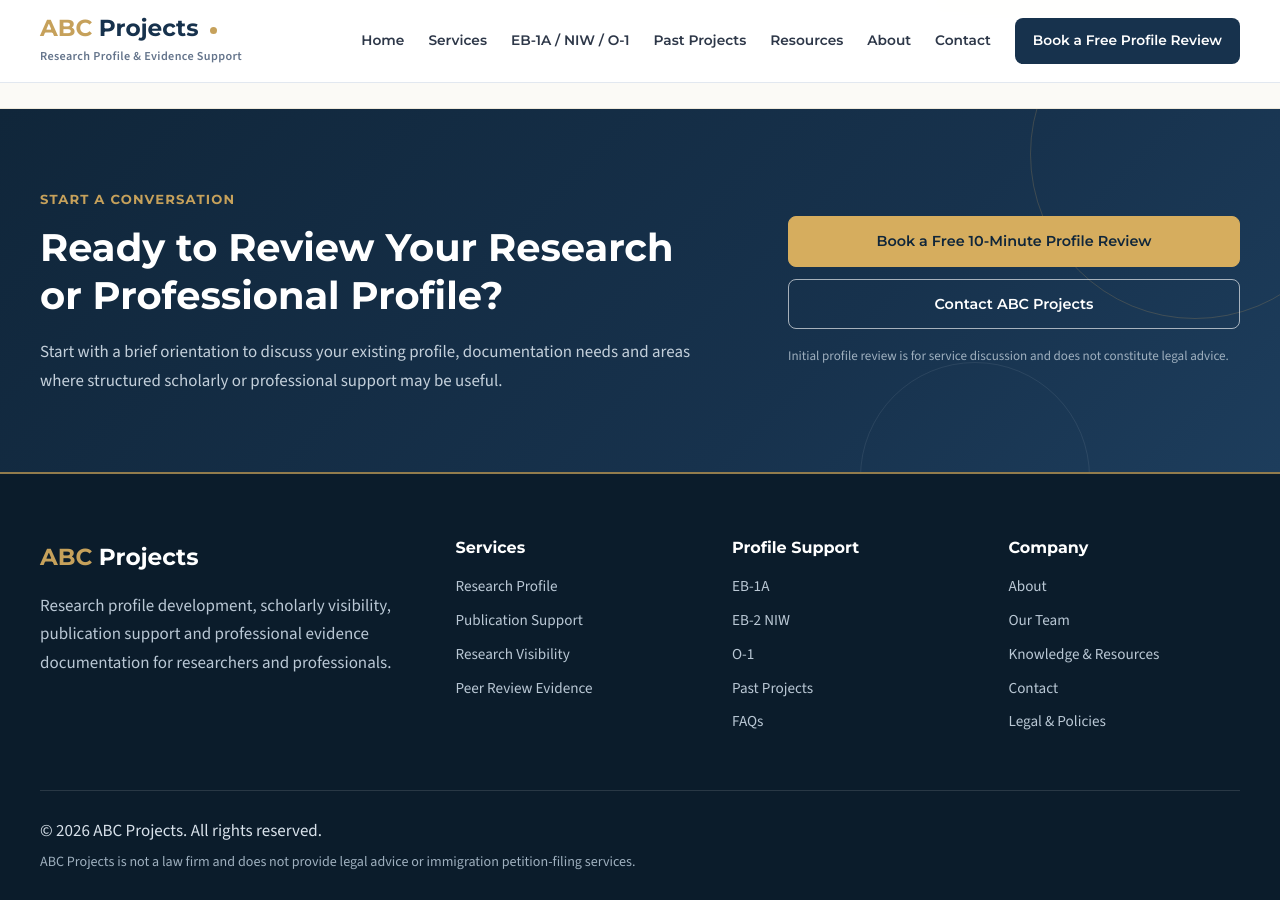
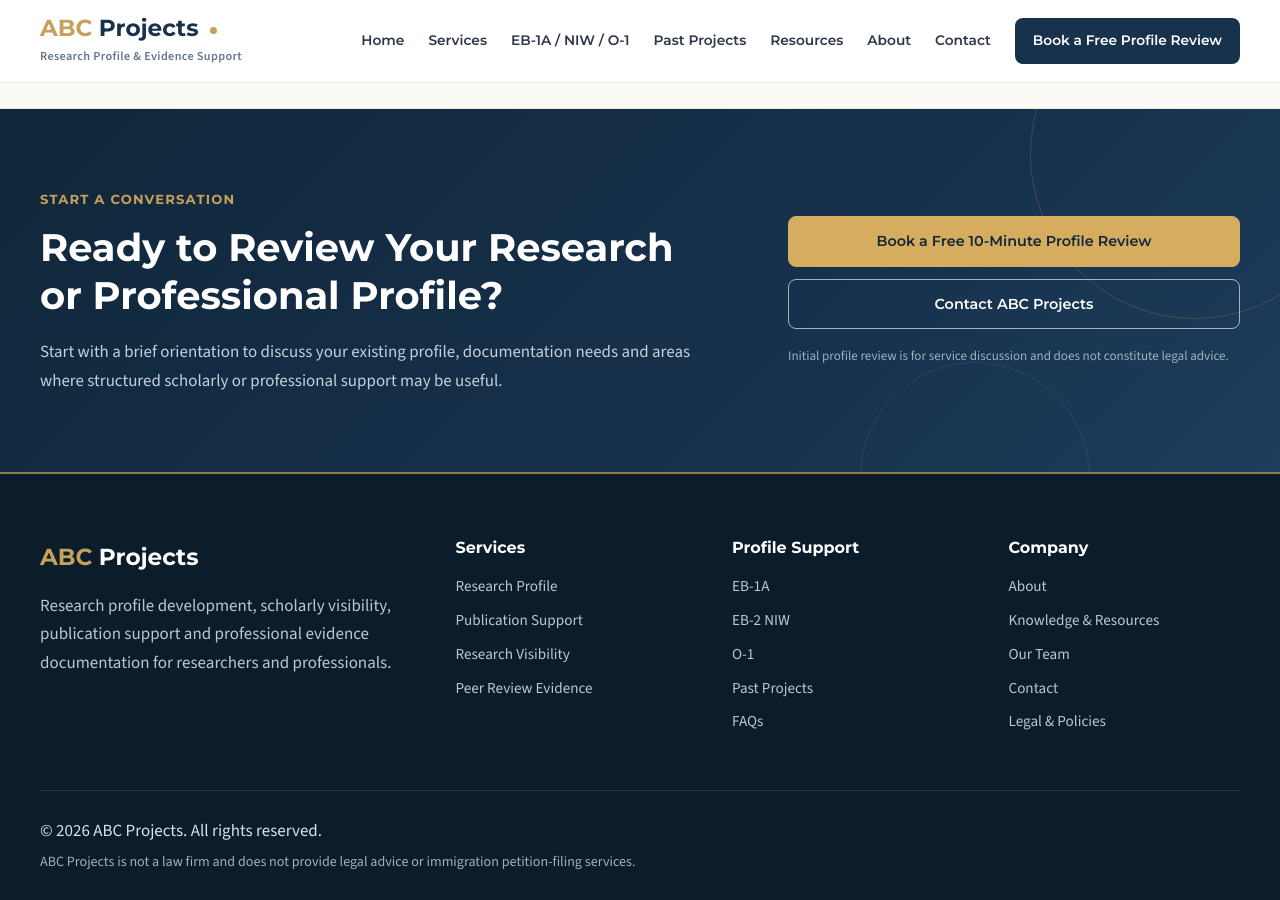
Before and after one commit to uprightpub/abcprojects, a Jekyll site: the page built from index.html, in a window 1280 px wide and 900 px high, scrolled down 10244 px. Built offline with Jekyll 4.4.1, drawn with Linux system fonts in a browser that asks for light colours; part of the change alters nothing that is shown.

```diff
--- a/_includes/footer.html
+++ b/_includes/footer.html
@@ -65,9 +65,9 @@
 
       <a href="{{ '/about/' | relative_url }}">About</a>
 
+      <a href="{{ '/resources/' | relative_url }}">Knowledge & Resources</a>
+
       <a href="/about/#our-team">Our Team</a>
-
-      <a href="{{ '/resources/' | relative_url }}">Knowledge & Resources</a>
 
       <a href="{{ '/contact/' | relative_url }}">Contact</a>
 
```
